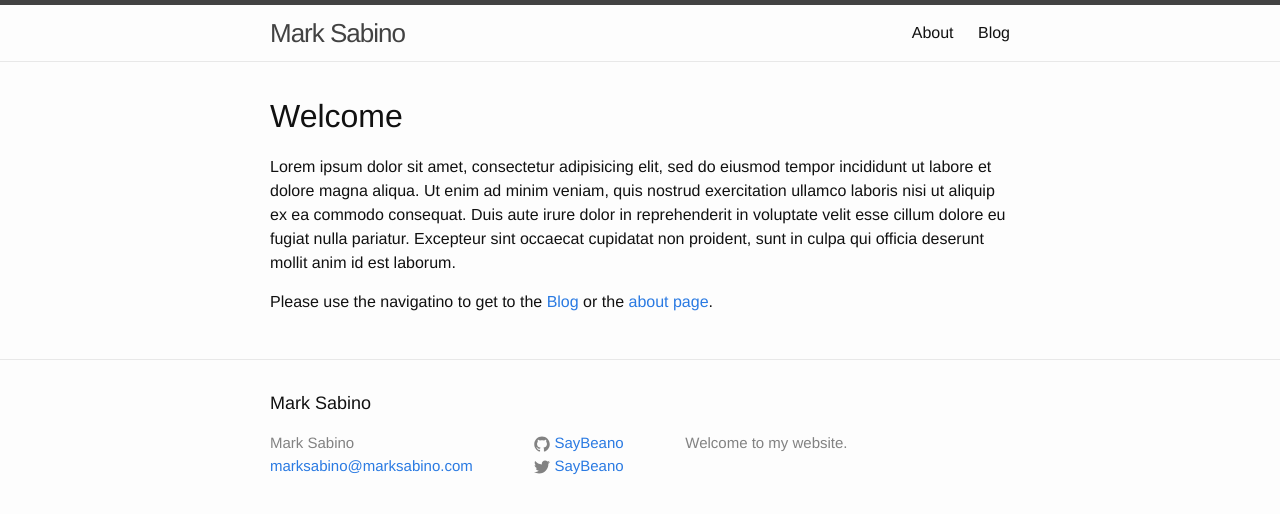
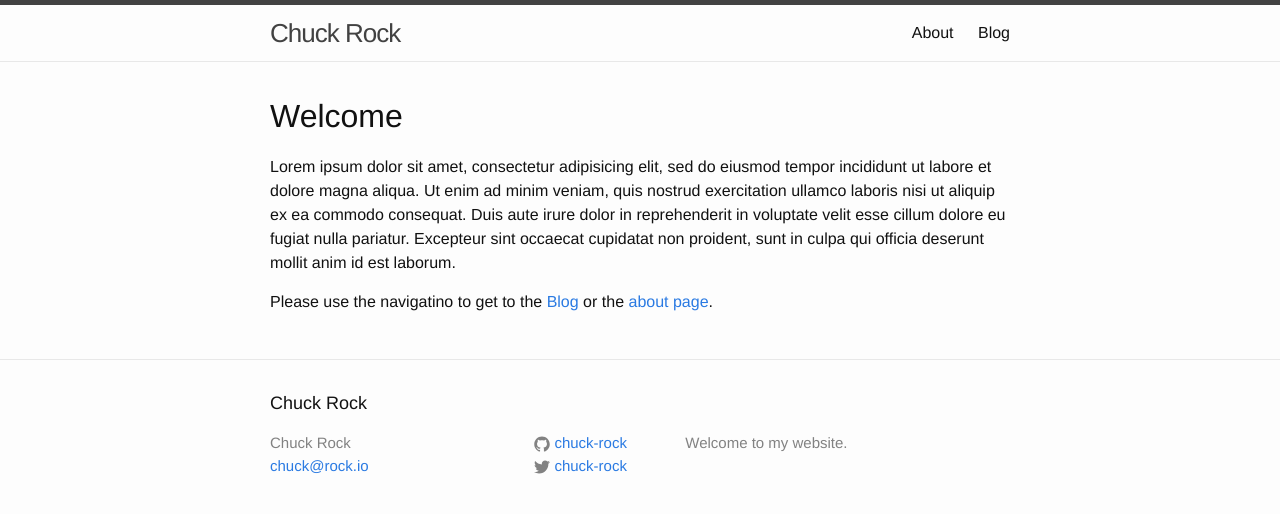
Before and after one commit to chuck-rock/chuck-rock.github.io, a Jekyll site: the page built from index.md, in a window 1280 px wide. Shown: the top 514 px of the page. Built offline with Jekyll 4.4.1, drawn with Linux system fonts in a browser that asks for light colours.

Commit message:
added config

```diff
--- a/_config.yml
+++ b/_config.yml
@@ -6,14 +6,14 @@
 # 'jekyll serve'. If you change this file, please restart the server process.
 
 # Site settings
-title: Mark Sabino
-email: marksabino@marksabino.com
+title: Chuck Rock
+email: chuck@rock.io
 description: > # this means to ignore newlines until "baseurl:"
   Welcome to my website.
 baseurl: "" # the subpath of your site, e.g. /blog
 url: "http://yourdomain.com" # the base hostname & protocol for your site
-twitter_username: SayBeano
-github_username:  SayBeano
+twitter_username: chuck-rock
+github_username:  chuck-rock
 
 # Build settings
 markdown: kramdown
```
